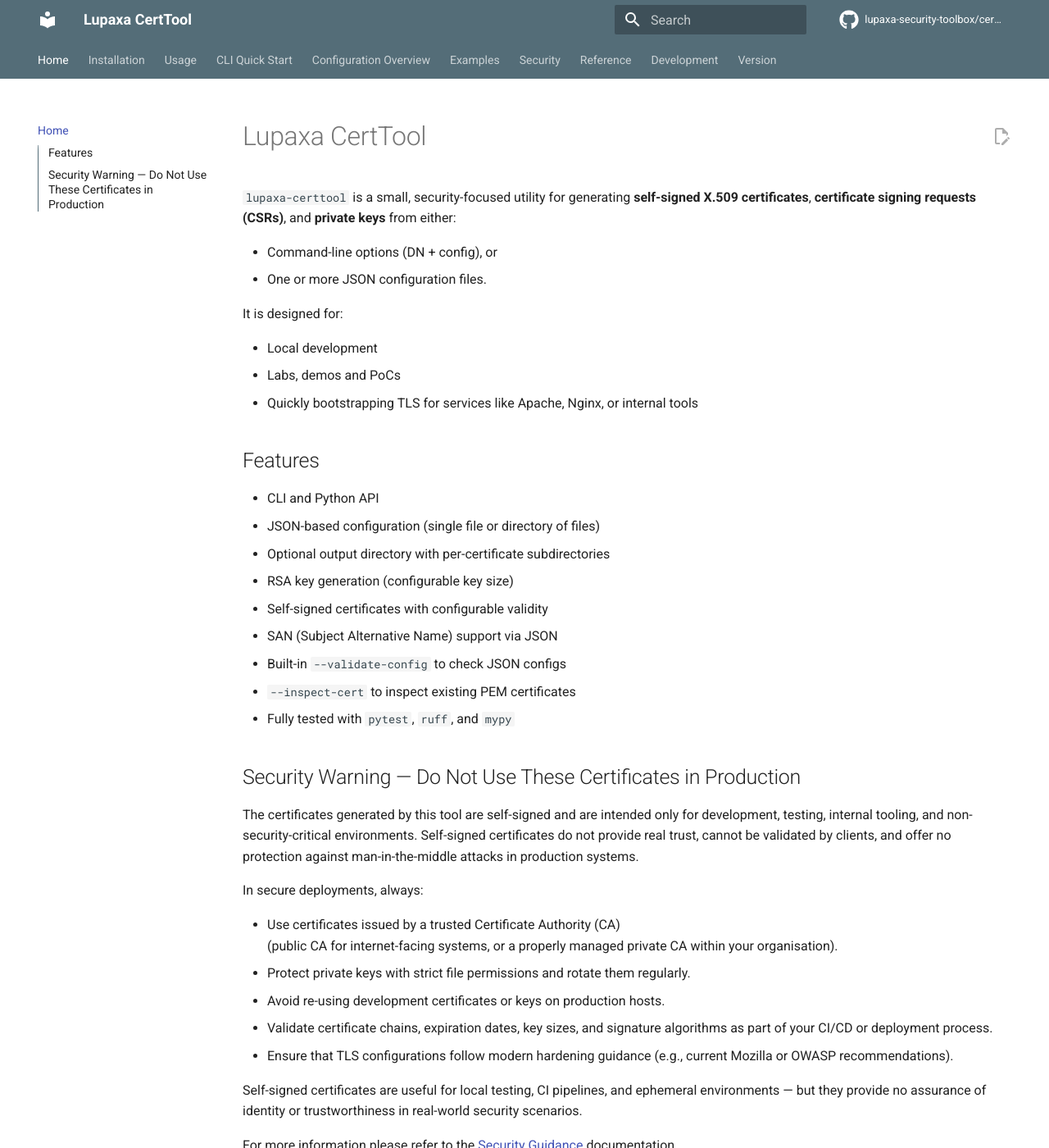
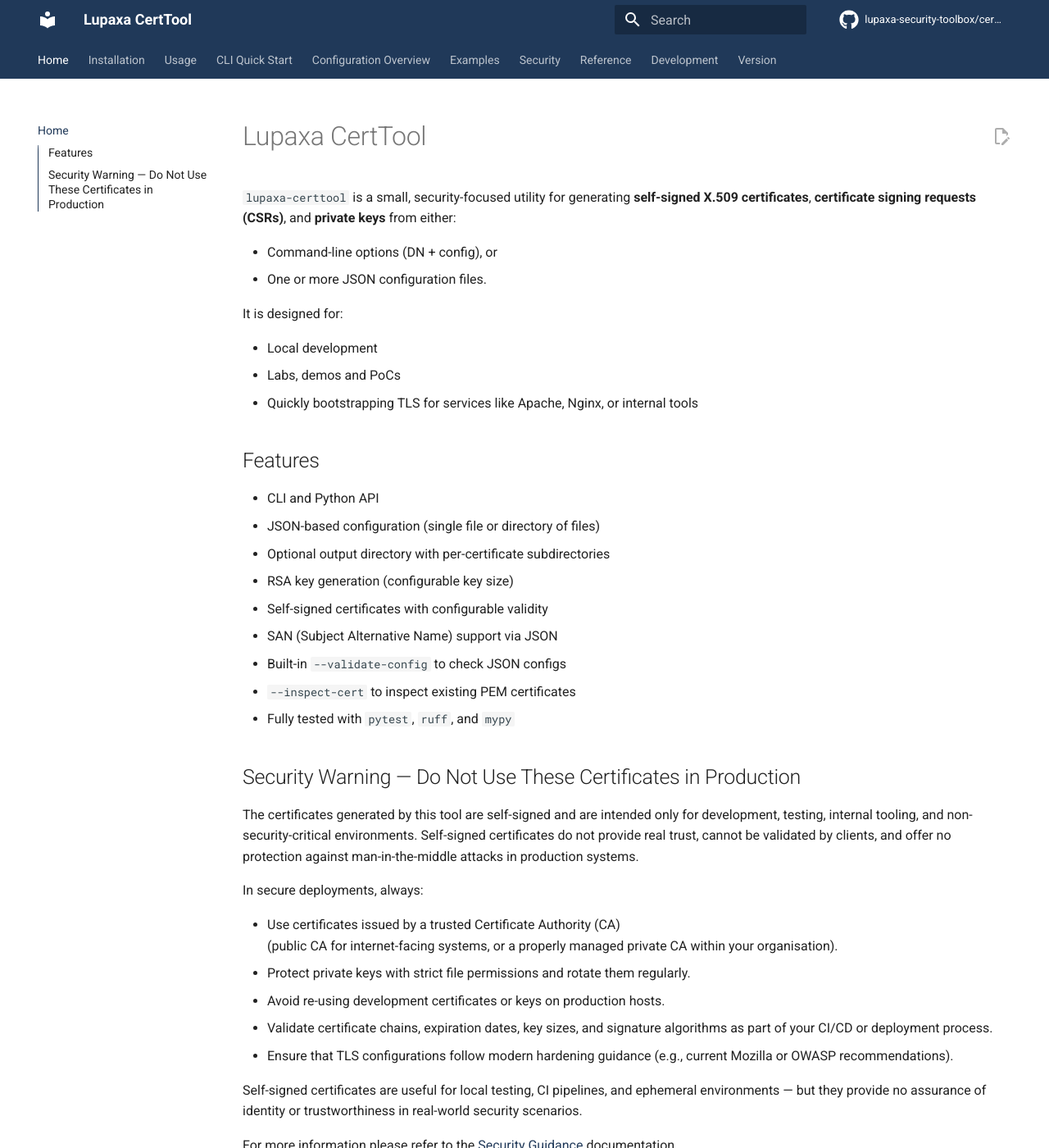
Before and after one commit to lupaxa-security-toolbox/certtool, an MkDocs documentation site: the page built from docs/index.md, in a window 1280 px wide and 1400 px high. Shown: the whole window at 82% size. Built offline with MkDocs 1.6.1 and Material for MkDocs 9.7.7, drawn with Linux system fonts in a browser that asks for light colours; comment, search, counter and statistics services are not loaded.

Commit message:
Fix colours in mkdocs

```diff
--- a/docs/css/palette.css
+++ b/docs/css/palette.css
@@ -1,59 +1,99 @@
-/* Lupaxa colour palette overrides for MkDocs Material
+/* ====================================================================== */
+/*  Lupaxa Colour Palette Overrides for MkDocs Material                   */
+/* ====================================================================== */
+/*
+ * Brand colours:
+ *   Primary (header/footer/nav): #203959
+ *   Accent (links/buttons/highlights): #6d95d3
  *
- * Brand colours:
- *   Primary (nav/logo): #111a32
- *   Secondary / accent: #203959
+ * This stylesheet forces Material for MkDocs to use Lupaxa brand colours
+ * consistently, overriding the default "blue grey" palette.
+ *
+ * Works for:
+ *   - Light mode (default)
+ *   - Dark mode (slate)
+ *   - Header
+ *   - Navigation tabs
+ *   - Footer (all nested elements)
+ *   - Custom footer content (.lupaxa-footer)
  */
 
-/* Default (light) scheme */
+/* ---------------------------------------------------------------------- */
+/*  Light mode (default scheme)                                           */
+/* ---------------------------------------------------------------------- */
 :root {
-  /* Primary brand colour (header, active nav, etc.) */
-  --md-primary-fg-color: #111a32;
-  --md-primary-fg-color--light: #203959;
+  /* Primary brand colour */
+  --md-primary-fg-color: #203959;
+  --md-primary-fg-color--light: #6d95d3;
   --md-primary-fg-color--dark: #0b1222;
 
-  /* Accent colour (links, buttons, highlights) */
-  --md-accent-fg-color: #203959;
+  /* Accent colour */
+  --md-accent-fg-color: #6d95d3;
 }
 
-/* Dark / slate scheme */
+/* ---------------------------------------------------------------------- */
+/*  Dark mode (slate scheme)                                              */
+/* ---------------------------------------------------------------------- */
 [data-md-color-scheme="slate"] {
-  --md-primary-fg-color: #111a32;
-  --md-primary-fg-color--light: #203959;
+  --md-primary-fg-color: #203959;
+  --md-primary-fg-color--light: #6d95d3;
   --md-primary-fg-color--dark: #050812;
 
-  --md-accent-fg-color: #203959;
+  --md-accent-fg-color: #6d95d3;
 }
 
-/* Take control of the meta footer row */
-.md-footer-meta__inner {
-  display: flex;
-  justify-content: center;
+/* ====================================================================== */
+/*  FORCE HEADER + NAV BAR TO EXACT BRAND COLOUR                          */
+/* ====================================================================== */
+
+.md-header,
+.md-header-nav,
+.md-tabs {
+  background-color: #203959 !important;
+  color: #ffffff !important;
 }
 
-/* Ensure the copyright block fills and centers */
+/* ====================================================================== */
+/*  FOOTER OVERRIDES (force exact brand colour everywhere)                */
+/* ====================================================================== */
+
+/* Footer background + text */
+.md-footer,
+.md-footer-meta,
+.md-footer-meta__inner,
 .md-footer-copyright {
-  flex: 0 1 auto;
-  text-align: center;
+  background-color: #203959 !important;
+  color: #ffffff !important;
 }
 
-/* Center the Lupaxa footer text lines */
-.lupaxa-footer {
+/* Footer inner container alignment */
+.md-footer-meta__inner {
+  display: flex !important;
+  justify-content: center !important;
+}
+
+/* Lupaxa footer text block */
+.md-footer-copyright .lupaxa-footer {
   margin: 0;
+  width: 100%;
   text-align: center !important;
-  width: 100%;
+  color: #ffffff !important;
   opacity: 0.85;
 }
 
-/* Match footer background to the header/nav primary color */
-.md-footer {
-  background-color: var(--md-primary-fg-color) !important;
-  color: var(--md-primary-bg-color) !important;
+/* Force each line of the Lupaxa footer text to center */
+.lupaxa-footer {
+  text-align: center !important;
+  width: 100%;
+  margin: 0;
 }
 
-/* Optional: ensure the inner meta/footer text uses the right color */
-.md-footer-meta,
-.md-footer-copyright {
-  background-color: var(--md-primary-fg-color) !important;
-  color: var(--md-primary-bg-color) !important;
+/* Optional: footer links (if you ever add them)
+.md-footer a {
+  color: #ffffff !important;
 }
+*/
+
+/* ====================================================================== */
+/*  END OF FILE                                                            */
+/* ====================================================================== */
--- a/mkdocs.yml
+++ b/mkdocs.yml
@@ -19,11 +19,11 @@
     - content.action.edit
   palette:
     - scheme: default
-      primary: blue grey    # base palette; overridden by CSS vars
-      accent: indigo
+      primary: custom
+      accent: custom
     - scheme: slate
-      primary: blue grey
-      accent: indigo
+      primary: custom
+      accent: custom
   icon:
     repo: fontawesome/brands/github
 
```
